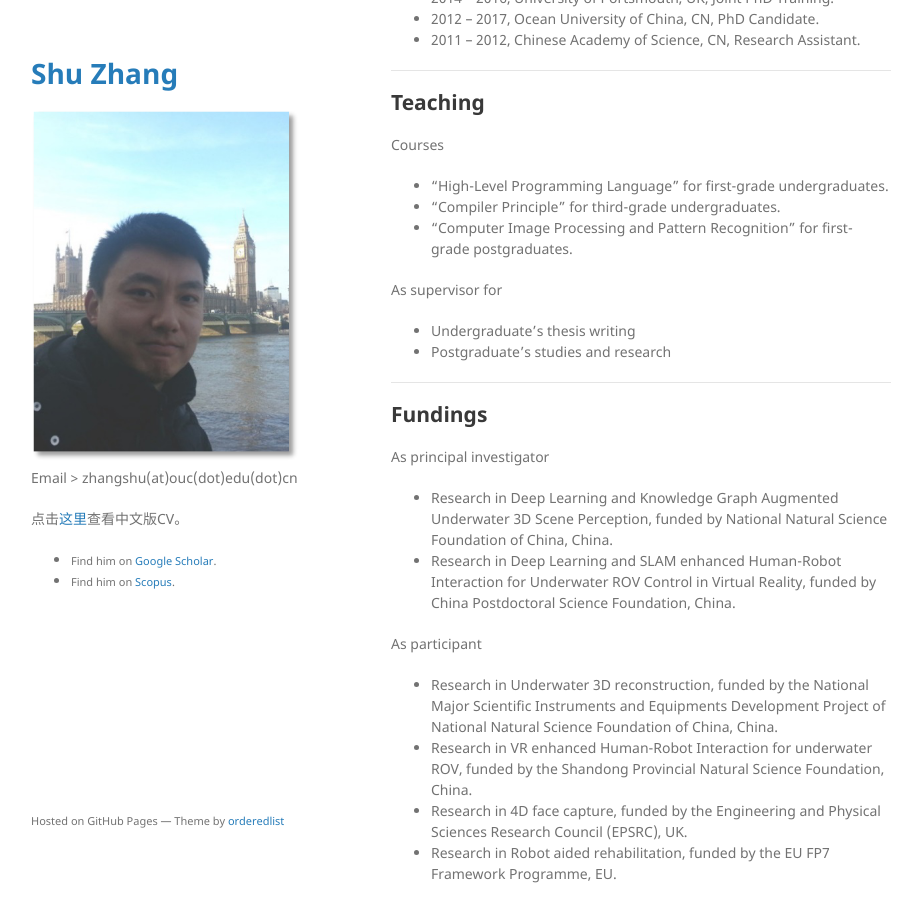
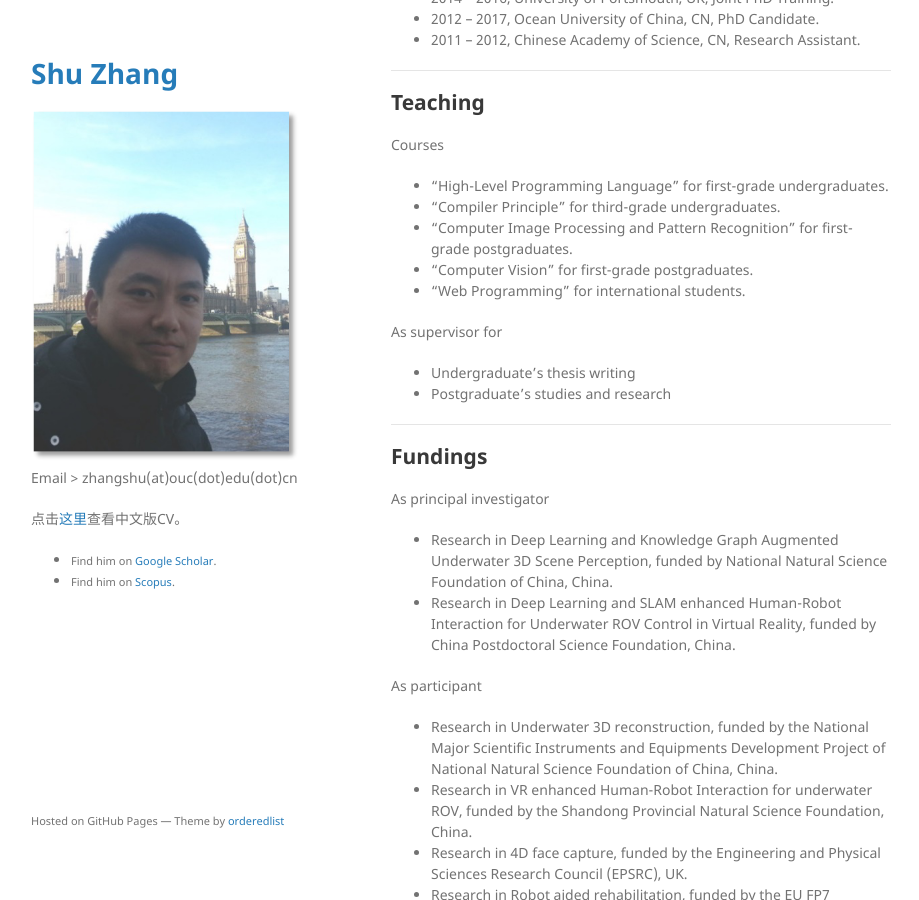
Before and after one commit to jackyspeed/aboutzhangshu, a Jekyll site: the page built from index.md, in a window 1280 px wide and 900 px high, scrolled down 437 px. Shown: the whole window, without its empty margins (179-1098 px from the left). Built offline with Jekyll 4.4.1, drawn with Linux system fonts in a browser that asks for light colours; our own code applies the rules of GitHub Pages for plain Markdown files.

Commit message:
Update index.md

```diff
--- a/index.md
+++ b/index.md
@@ -28,6 +28,8 @@ Courses
 - "High-Level Programming Language" for first-grade undergraduates.
 - "Compiler Principle" for third-grade undergraduates.
 - "Computer Image Processing and Pattern Recognition" for first-grade postgraduates.
+- "Computer Vision" for first-grade postgraduates.
+- "Web Programming" for international students.
 
 As supervisor for
 
```
